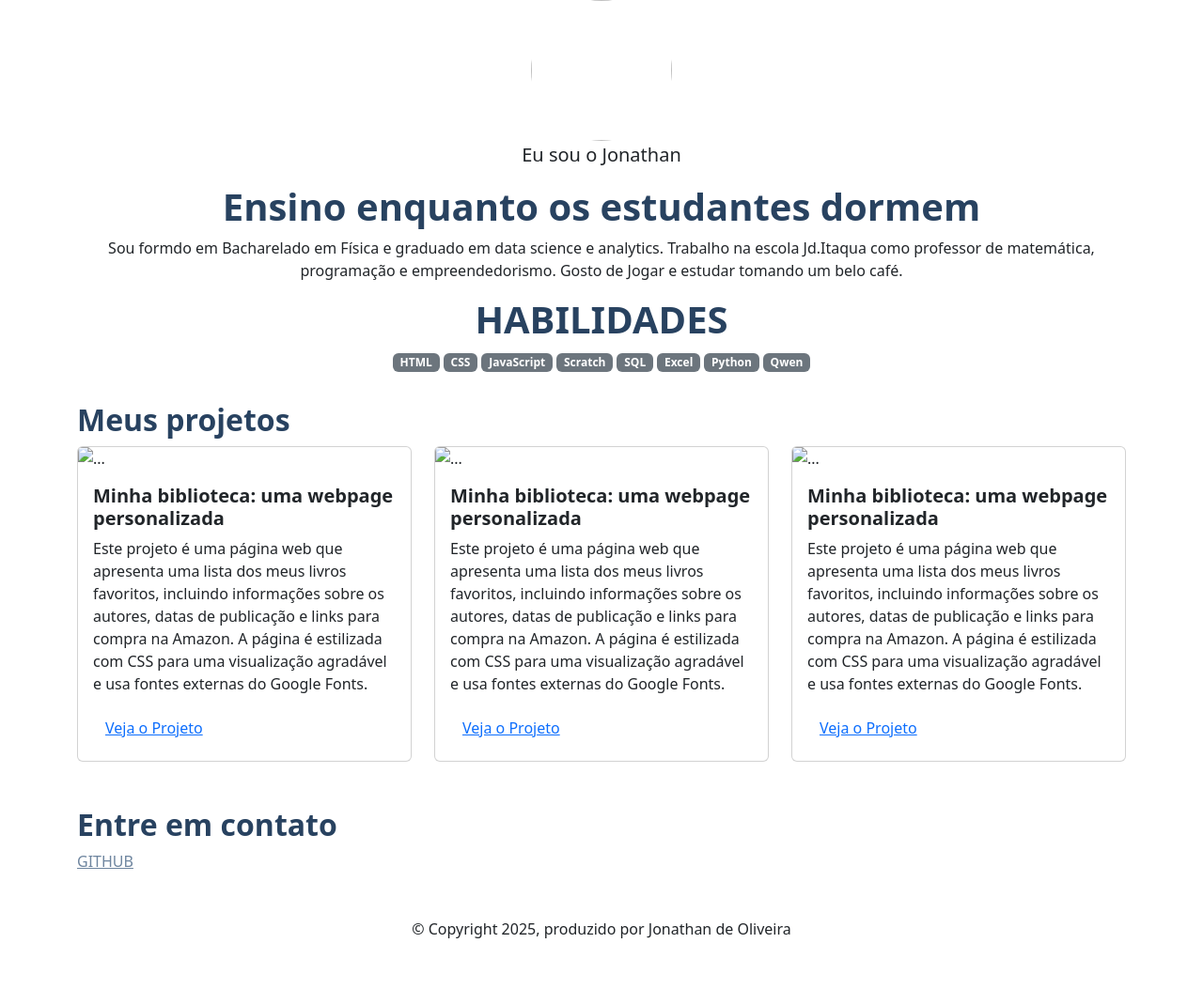
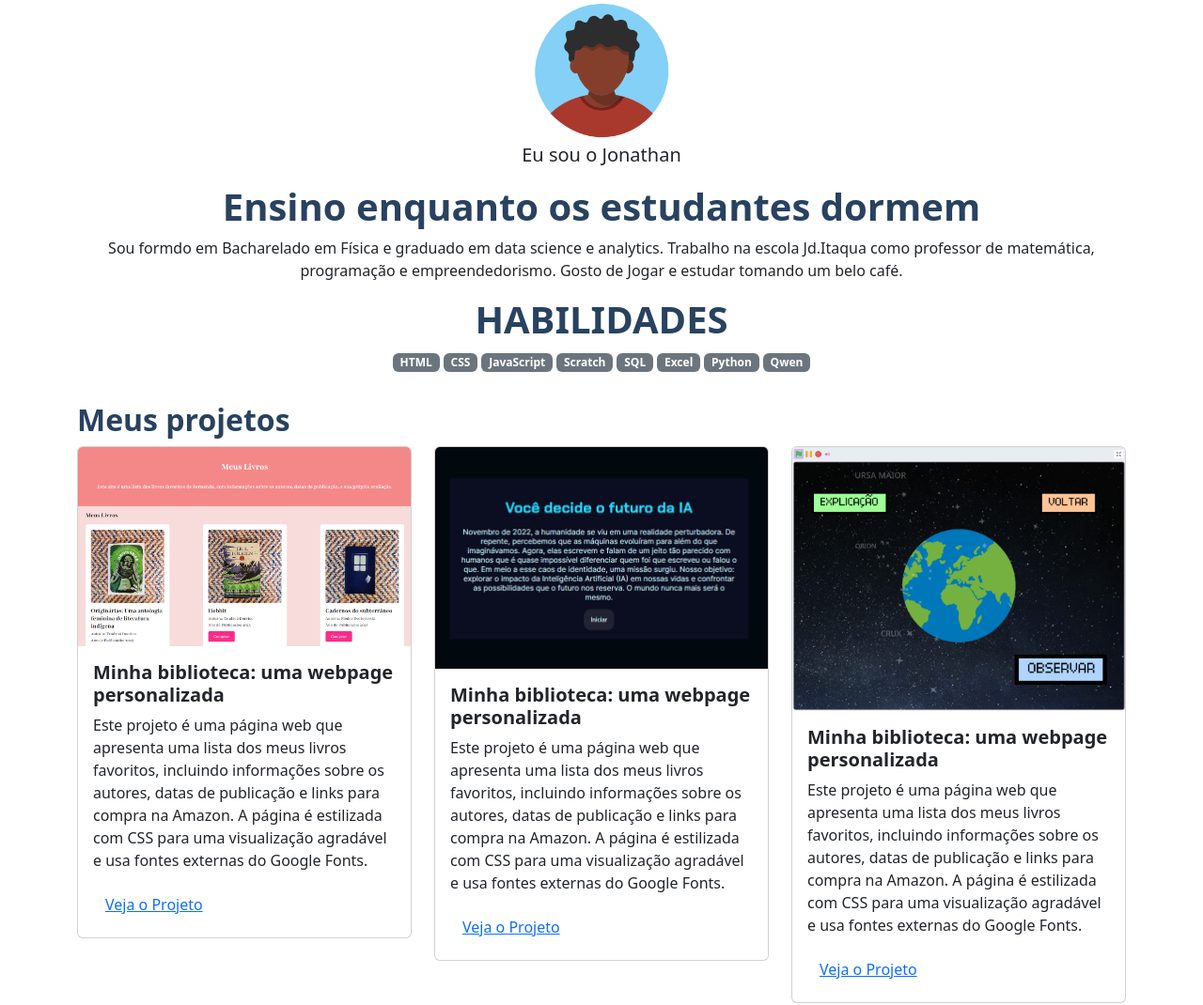
Before and after one commit to JonathanOlive/Portifolio, a plain HTML site: page index.html in a window 1280 px wide. Shown: the top 1070 px of the page at 94% size. Drawn offline with nearby package versions, Linux system fonts and the light colour scheme.

Commit message:
Update index.html

```diff
--- a/index.html
+++ b/index.html
@@ -12,7 +12,7 @@
 
 <body>
     <header class="container text-center">
-        <img src="Imagens/man_boy_people_avatar_user_person_black_skin_tone_icon_159355.webp" class="rounded-circle"
+        <img src="man_boy_people_avatar_user_person_black_skin_tone_icon_159355.webp" class="rounded-circle"
             width="150" height="150" alt="" srcset="">
         <p class="lead">Eu sou o Jonathan</p>
         <h1>Ensino enquanto os estudantes dormem</h1>
@@ -38,7 +38,7 @@
             <!-- Projeto 1 -->
             <div class="col-md-4">
                 <div class="card">
-                    <img src="" class="card-img-top" alt="..." />
+                    <img src="projeto-1.png" class="card-img-top" alt="..." />
                     <div class="card-body">
                         <h5 class="card-title">Minha biblioteca: uma webpage personalizada</h5>
                         <p class="card-text">
@@ -60,7 +60,7 @@
             <!-- Projeto 2 -->
             <div class="col-md-4">
                 <div class="card">
-                    <img src="Imagens/projeto-2.png" class="card-img-top" alt="..." />
+                    <img src="projeto-2.png" class="card-img-top" alt="..." />
                     <div class="card-body">
                         <h5 class="card-title">Minha biblioteca: uma webpage personalizada</h5>
                         <p class="card-text">
@@ -82,7 +82,7 @@
             <!-- Projeto 3 -->
             <div class="col-md-4">
                 <div class="card">
-                    <img src="Imagens/projeto-3.png" class="card-img-top" alt="..." />
+                    <img src="projeto-3.png" class="card-img-top" alt="..." />
                     <div class="card-body">
                         <h5 class="card-title">Minha biblioteca: uma webpage personalizada</h5>
                         <p class="card-text">
```
